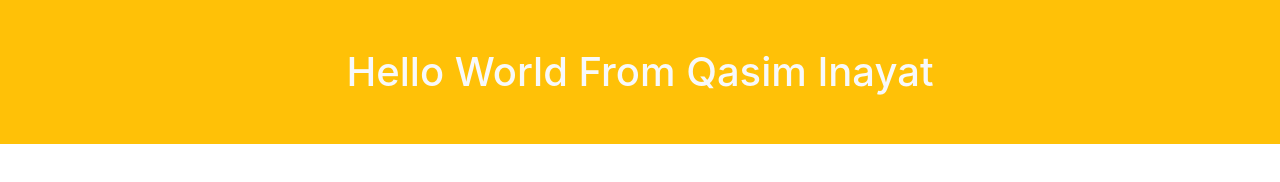
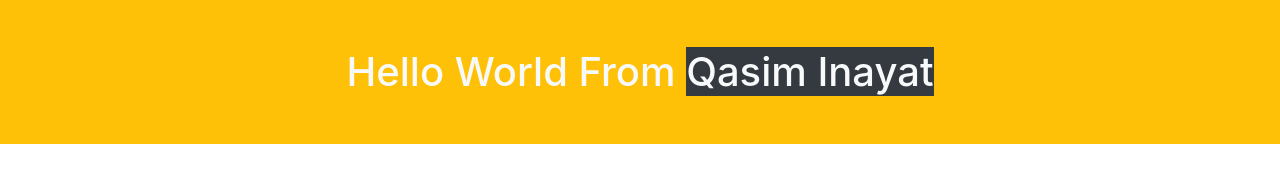
Before and after one commit to QasimInayat/bootcampclass1, a plain HTML site: page index.html in a window 1280 px wide. Drawn offline with nearby package versions, Linux system fonts and the light colour scheme.

Commit message:
Update index.html

```diff
--- a/index.html
+++ b/index.html
@@ -12,7 +12,7 @@
         <div class="container">
             <div class="row">
                 <div class="col-md-12 text-center">
-                    <h1 class="text-light mt-5 mb-5">Hello World From Qasim Inayat</h1>
+                    <h1 class="text-light mt-5 mb-5">Hello World From <span class="bg-dark">Qasim Inayat</span></h1>
                 </div>
             </div>
         </div>
```
